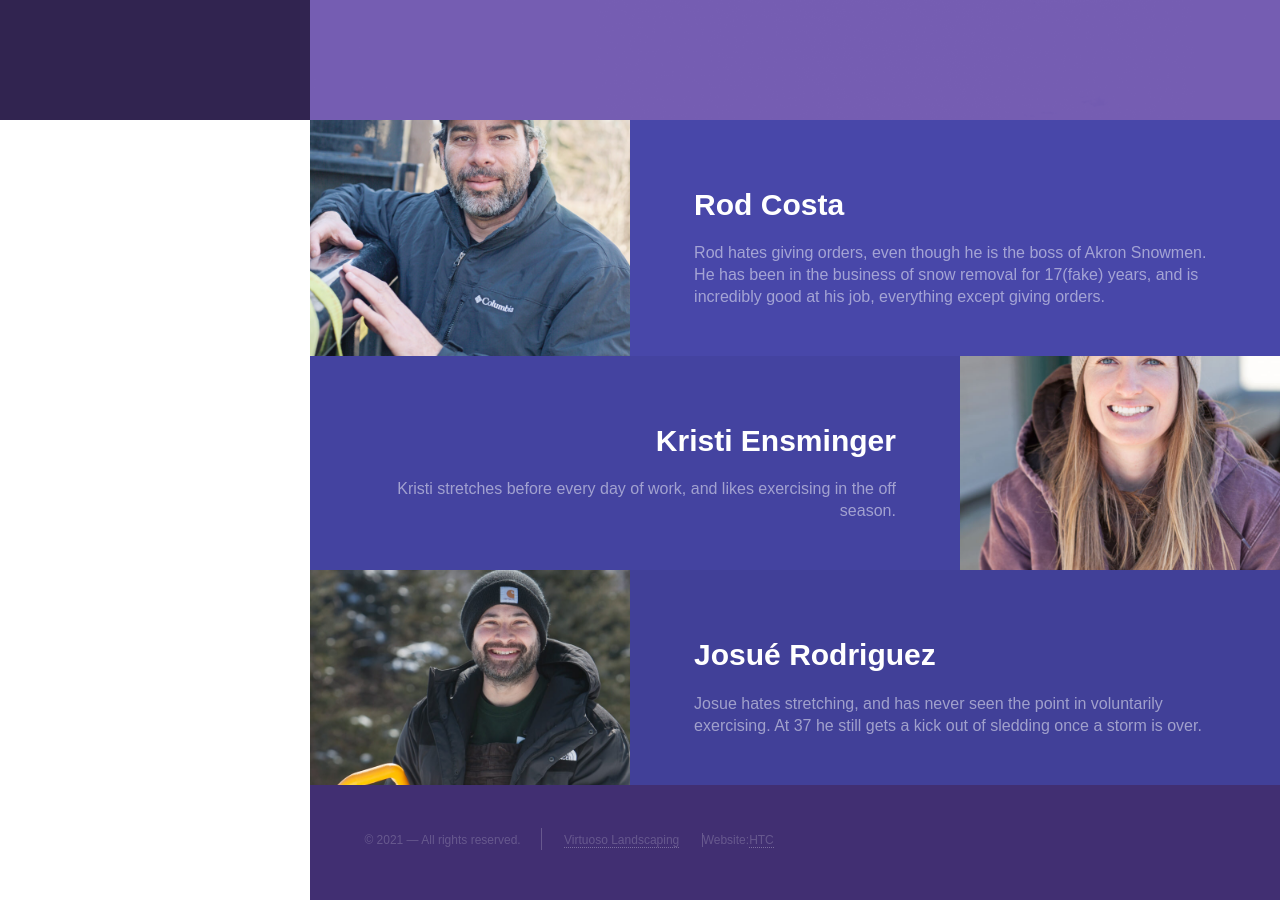
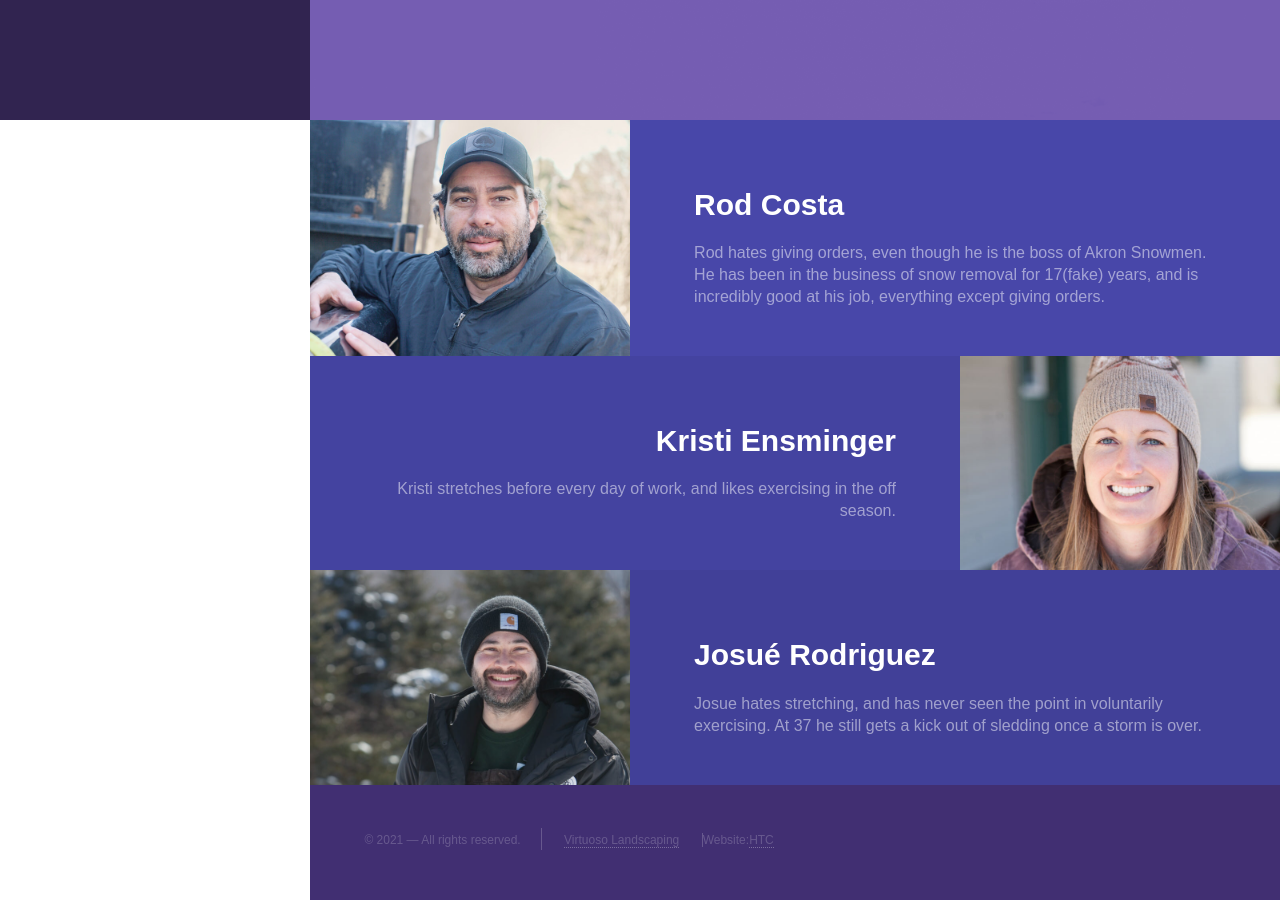
Before and after one commit to jaredh159/akron-snowmen, a Next.js app: page /our-team in a window 1280 px wide. Shown: the part 680-1580 px from the top of the page. Built offline with nearby package versions, Linux system fonts and the light colour scheme.

Commit message:
fixed image alignments

```diff
--- /dev/null
+++ b/pages/img-alignments.module.css
@@ -0,0 +1,11 @@
+#rodImg {
+  object-position: center 25%;
+}
+
+#kristiImg {
+  object-position: center 20%;
+}
+
+#josueImg {
+  object-position: center 40%;
+}
--- a/pages/our-team.tsx
+++ b/pages/our-team.tsx
@@ -1,7 +1,8 @@
-import React from 'react';
-import Layout from '../components/Layout';
-import TeamHero from '../components/TeamHero';
-import ImageAndTextBlock from '../components/ImageAndTextBlock';
+import React from "react";
+import Layout from "../components/Layout";
+import TeamHero from "../components/TeamHero";
+import ImageAndTextBlock from "../components/ImageAndTextBlock";
+import styles from "./img-alignments.module.css";
 
 const Home: React.FC = () => {
   return (
@@ -12,10 +13,11 @@ const Home: React.FC = () => {
         headerText="Rod Costa"
         bgImage="./rod.jpg"
         buttonShown={false}
+        imgId={styles.rodImg}
       >
-        Rod hates giving orders, even though he is the boss of Akron Snowmen. He has been
-        in the business of snow removal for 17(fake) years, and is incredibly good at his
-        job, everything except giving orders.
+        Rod hates giving orders, even though he is the boss of Akron Snowmen. He
+        has been in the business of snow removal for 17(fake) years, and is
+        incredibly good at his job, everything except giving orders.
       </ImageAndTextBlock>
 
       <ImageAndTextBlock
@@ -24,8 +26,10 @@ const Home: React.FC = () => {
         bgImage="./kristi.jpg"
         buttonShown={false}
         right={true}
+        imgId={styles.kristiImg}
       >
-        Kristi stretches before every day of work, and likes exercising in the off season.
+        Kristi stretches before every day of work, and likes exercising in the
+        off season.
       </ImageAndTextBlock>
 
       <ImageAndTextBlock
@@ -33,9 +37,11 @@ const Home: React.FC = () => {
         headerText="Josué Rodriguez"
         bgImage="./josue2.jpg"
         buttonShown={false}
+        imgId={styles.josueImg}
       >
-        Josue hates stretching, and has never seen the point in voluntarily exercising. At
-        37 he still gets a kick out of sledding once a storm is over.
+        Josue hates stretching, and has never seen the point in voluntarily
+        exercising. At 37 he still gets a kick out of sledding once a storm is
+        over.
       </ImageAndTextBlock>
     </Layout>
   );
```
